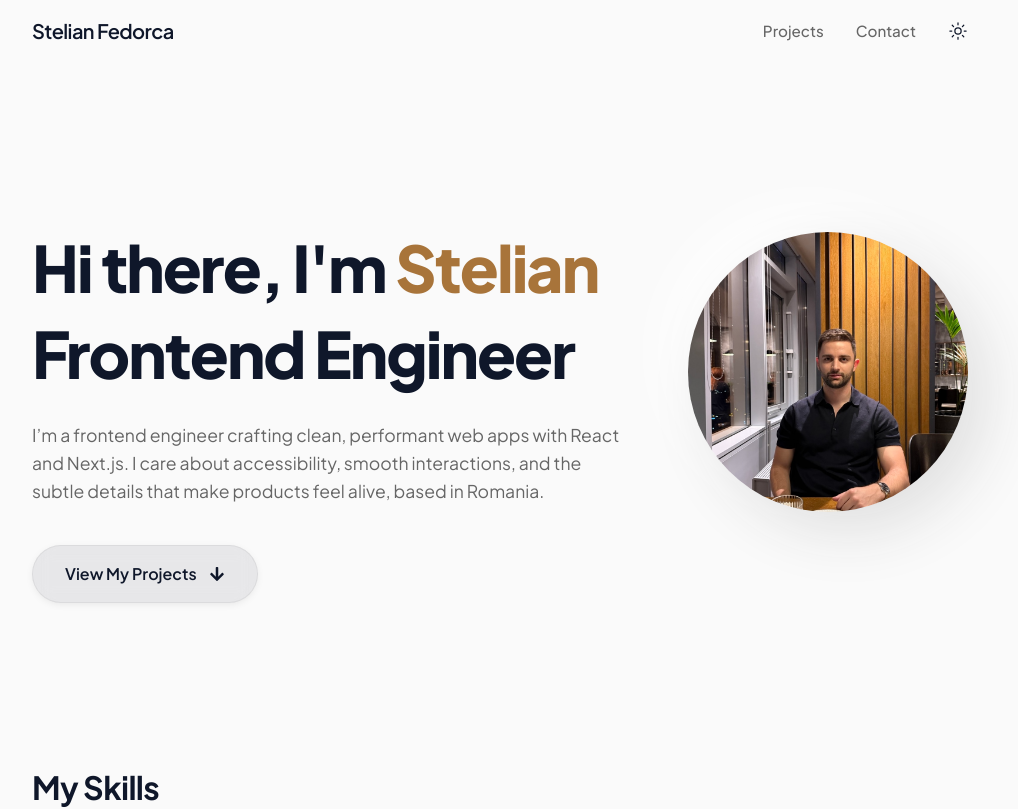
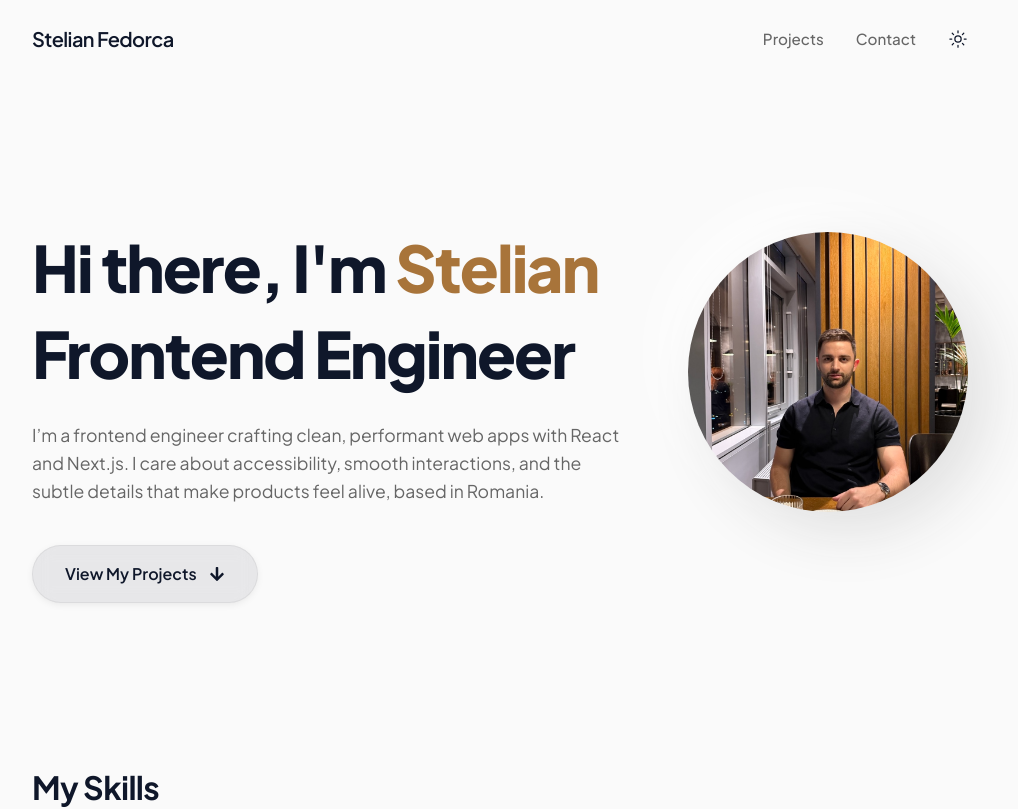
Before and after one commit to stelianfedorca/portofolio, a Next.js app: page / in a window 1280 px wide. Shown: the top 809 px of the page, without its empty margins (140-1158 px from the left). Built offline with nearby package versions, Linux system fonts and the light colour scheme.

Commit message:
Update header and dropdown background transparency, backdrop filters and vertical padding

```diff
--- a/src/components/StickyHeader.tsx
+++ b/src/components/StickyHeader.tsx
@@ -21,9 +21,9 @@ const HeaderContainer = styled.header`
 
 const FloatingBar = styled(motion.div)`
   width: 100%;
-  background: color-mix(in srgb, var(--background), transparent 20%);
-  backdrop-filter: blur(12px);
-  -webkit-backdrop-filter: blur(12px);
+  background: rgb(from var(--background) r g b / 0.8);
+  backdrop-filter: saturate(180%) blur(12px);
+  -webkit-backdrop-filter: saturate(180%) blur(12px);
   /* border-bottom: 1px solid var(--border-color);
   box-shadow: 0 4px 20px -5px rgba(0, 0, 0, 0.1); */
   pointer-events: auto; /* Re-enable clicks on the bar */
@@ -32,15 +32,40 @@ const FloatingBar = styled(motion.div)`
 const InnerContainer = styled.div`
   max-width: 1000px;
   margin: 0 auto;
-  padding: 1rem 1.5rem;
+  padding: 1.5rem 1.5rem;
   display: flex;
   align-items: center;
   justify-content: space-between;
   width: 100%;
 
   @media (min-width: 768px) {
-    padding: 1rem 2rem;
+    padding: 1.5rem 2rem;
   }
+`;
+
+const Backdrop = styled.div`
+  height: 200%;
+  -webkit-mask-image: linear-gradient(
+    to bottom,
+    black 0% 50%,
+    transparent 50% 100%
+  );
+  mask-image: linear-gradient(to bottom, black 0% 50%, transparent 50% 100%);
+
+  height: 100%;
+  inset: 0;
+  -webkit-mask-image: linear-gradient(
+    to bottom,
+    black 0,
+    black var(--thickness),
+    transparent var(--thickness)
+  );
+  mask-image: linear-gradient(
+    to bottom,
+    black 0,
+    black var(--thickness),
+    transparent var(--thickness)
+  );
 `;
 
 const BrandName = styled(Link)`
@@ -117,9 +142,9 @@ const Overlay = styled(motion.div)`
   right: 1rem;
   width: auto;
   min-width: 200px;
-  background: color-mix(in srgb, var(--background), transparent 5%);
-  backdrop-filter: blur(10px);
-  -webkit-backdrop-filter: blur(12px);
+  background: rgb(from var(--background) r g b / 0.8);
+  backdrop-filter: saturate(180%) blur(12px);
+  -webkit-backdrop-filter: saturate(180%) blur(12px);
   border: 1px solid var(--border-color);
   border-radius: 1rem;
   z-index: 101;
@@ -230,6 +255,7 @@ export default function StickyHeader() {
       // animate={{ y: 0, opacity: 1 }}
       // transition={{ duration: 0.5, ease: "easeOut", delay: 0.1 }}
       >
+        {/* <Backdrop /> */}
         <InnerContainer>
           <BrandName href="/" onClick={scrollToTop}>
             Stelian Fedorca
```
